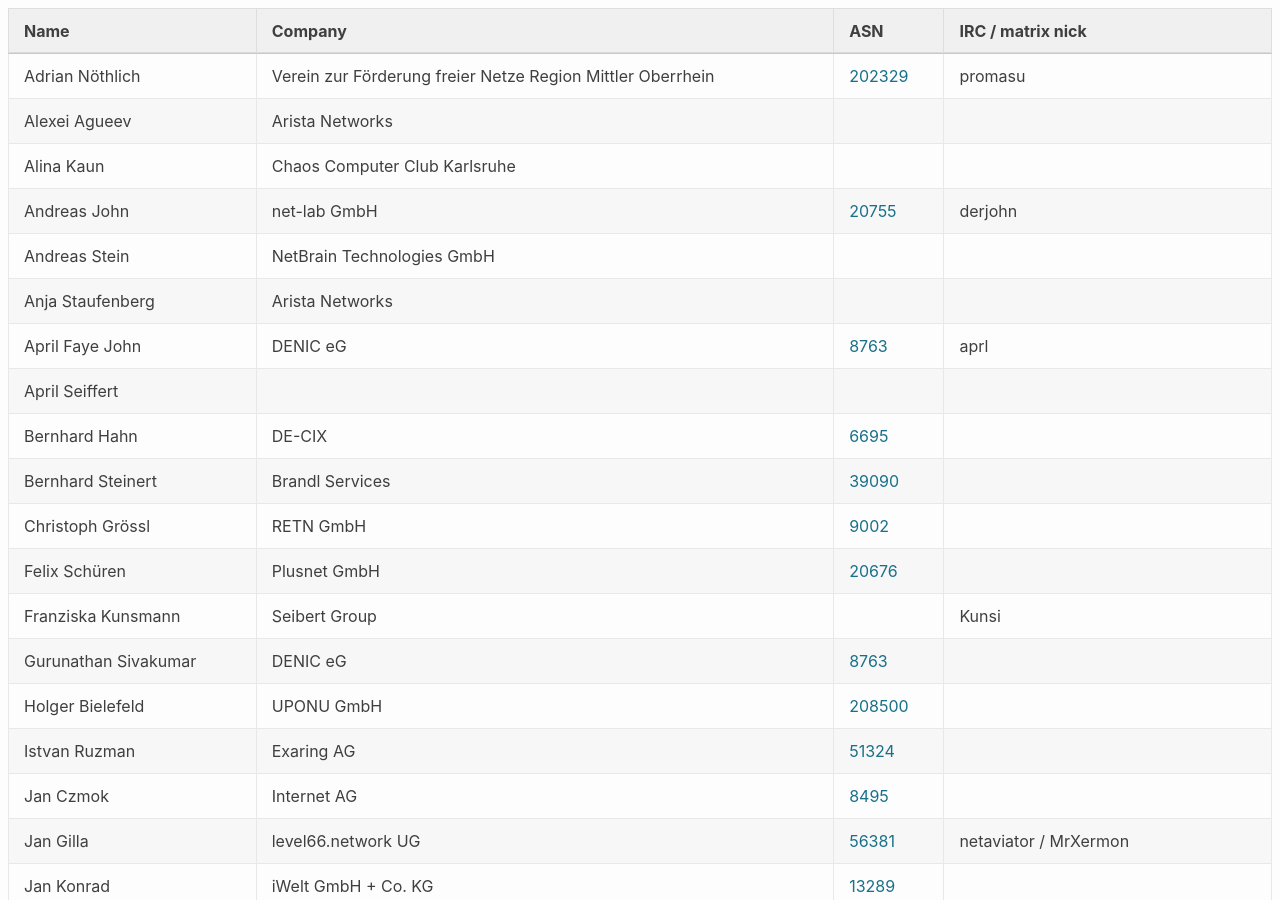
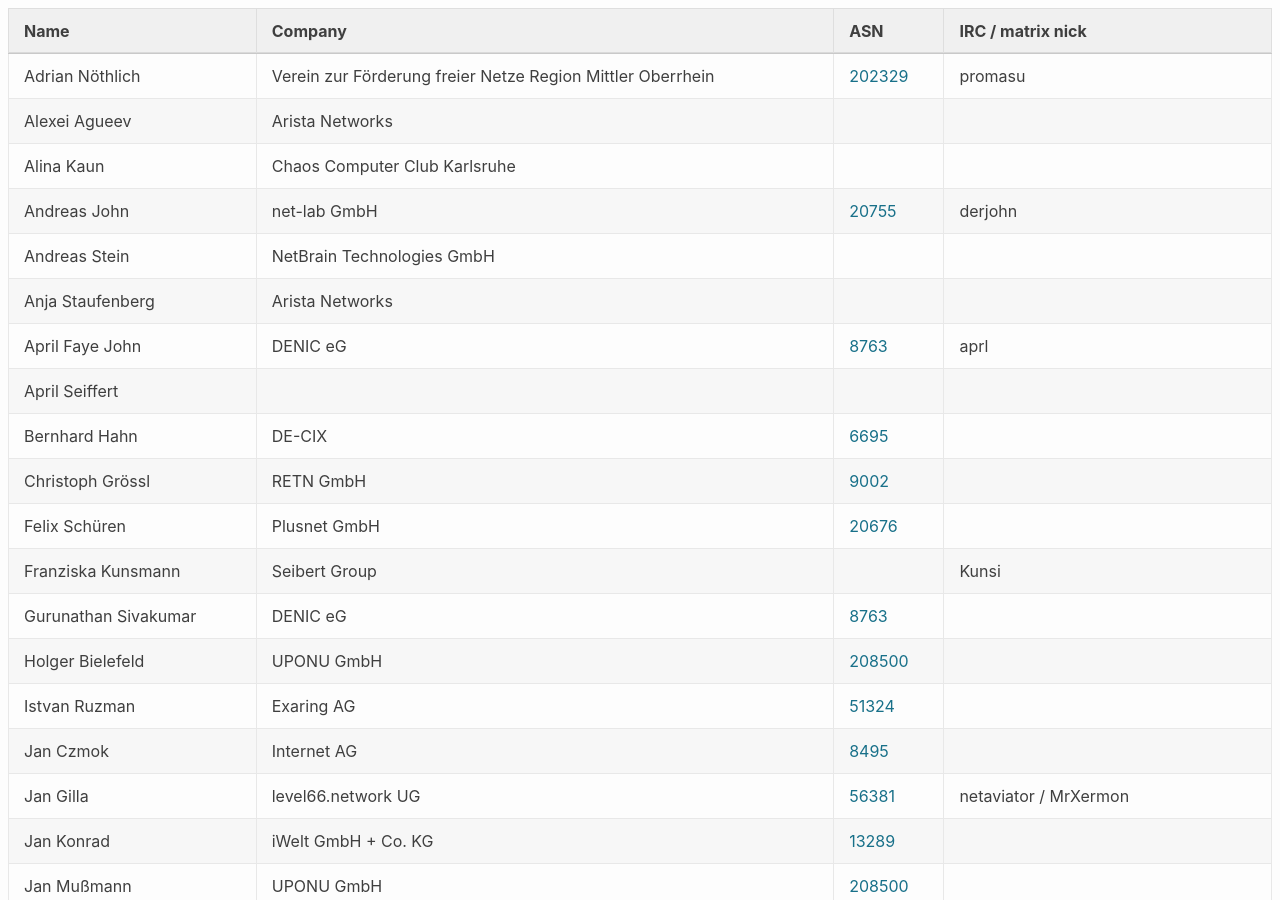
Before and after one commit to denog/pretix-attendeelist, a Jekyll site: the page built from denogmeetup25-01/index.markdown, in a window 1280 px wide and 900 px high. Built offline with Jekyll 4.4.1, drawn with Linux system fonts in a browser that asks for light colours.

Commit message:
Latest data: Tue Feb 11 12:55:54 UTC 2025

```diff
--- a/_data/attendees_denogmeetup25-01.json
+++ b/_data/attendees_denogmeetup25-01.json
@@ -52,12 +52,6 @@
     "company": "DE-CIX",
     "irc": null,
     "asn": "6695"
-  },
-  {
-    "name": "Bernhard Steinert",
-    "company": "Brandl Services",
-    "irc": null,
-    "asn": "39090"
   },
   {
     "name": "Christoph Grössl",
```
